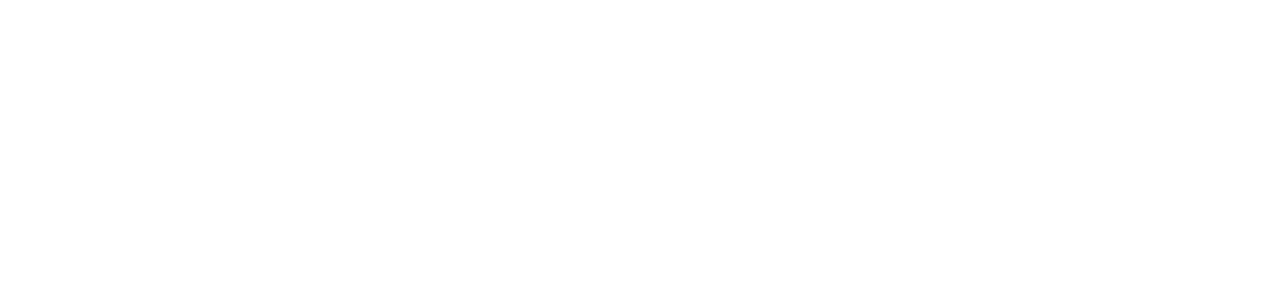
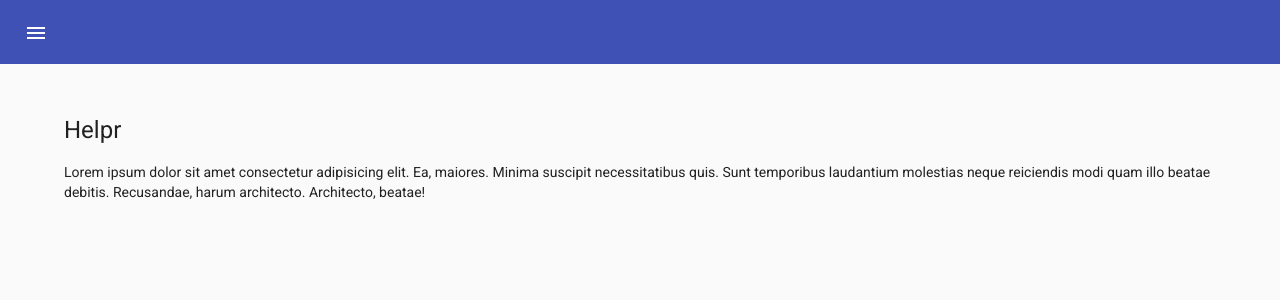
Before and after one commit to almir-soulcode/helpr-front-jfs5, an Angular app: page /home in a window 1280 px wide. Before the commit this address led to /. Shown: the top 300 px of the page. Built offline with nearby package versions, Linux system fonts and the light colour scheme.

Commit message:
Criação componente Home e Cabeçalho

```diff
--- a/src/app/app-routing.module.ts
+++ b/src/app/app-routing.module.ts
@@ -5,6 +5,10 @@
   {
     path: 'login',
     loadChildren: () => import("./views/login/login.module").then(m => m.LoginModule)
+  },
+  {
+    path: 'home',
+    loadChildren: () => import('./views/home/home.module').then(m => m.HomeModule)
   }
 ];
 
--- /dev/null
+++ b/src/app/components/nav-bar/nav-bar.component.css
@@ -0,0 +1,22 @@
+mat-drawer-container {
+    width: 100%;
+    height: 100%;
+}
+
+mat-drawer {
+    padding: 20px;
+}
+
+mat-nav-list a i {
+    margin-right: 10px;
+}
+
+.active {
+    font-weight: bold;
+}
+
+.container {
+    width: clamp(300px, 90%, 1400px);
+    margin: 50px auto 0 auto;
+    padding: 0 30px;
+}
--- /dev/null
+++ b/src/app/components/nav-bar/nav-bar.component.html
@@ -0,0 +1,28 @@
+<mat-drawer-container autosize>
+
+    <mat-drawer #drawer mode="over">
+        <mat-nav-list>
+            <a mat-list-item routerLink="/home" routerLinkActive="active">
+                <i class="material-icons">home</i>
+                Página principal
+            </a>
+            <a mat-list-item (click)="logout()" routerLinkActive="active">
+                <i class="material-icons">logout</i>
+                Logout
+            </a>
+        </mat-nav-list>
+    </mat-drawer>
+
+    <mat-drawer-content>
+        <mat-toolbar color="primary">
+            <button type="button" mat-icon-button (click)="drawer.toggle()">
+                <i class="material-icons">menu</i>
+            </button>
+        </mat-toolbar>
+
+        <div class="container">
+            <ng-content></ng-content>
+        </div>
+    </mat-drawer-content>
+
+</mat-drawer-container>
--- /dev/null
+++ b/src/app/components/nav-bar/nav-bar.component.ts
@@ -0,0 +1,18 @@
+import { Component, OnInit } from '@angular/core';
+
+@Component({
+  selector: 'app-nav-bar',
+  templateUrl: './nav-bar.component.html',
+  styleUrls: ['./nav-bar.component.css']
+})
+export class NavBarComponent implements OnInit {
+
+  constructor() { }
+
+  ngOnInit(): void {
+  }
+
+  public logout(): void {
+    // LOGOUT
+  }
+}
--- /dev/null
+++ b/src/app/views/home/home-routing.module.ts
@@ -0,0 +1,11 @@
+import { NgModule } from '@angular/core';
+import { RouterModule, Routes } from '@angular/router';
+import { HomeComponent } from './home/home.component';
+
+const routes: Routes = [{ path: '', component: HomeComponent }];
+
+@NgModule({
+  imports: [RouterModule.forChild(routes)],
+  exports: [RouterModule]
+})
+export class HomeRoutingModule { }
--- /dev/null
+++ b/src/app/views/home/home/home.component.html
@@ -0,0 +1,6 @@
+<app-nav-bar>
+    <ng-container>
+        <h1>Helpr</h1>
+        <p>Lorem ipsum dolor sit amet consectetur adipisicing elit. Ea, maiores. Minima suscipit necessitatibus quis. Sunt temporibus laudantium molestias neque reiciendis modi quam illo beatae debitis. Recusandae, harum architecto. Architecto, beatae!</p>
+    </ng-container>
+</app-nav-bar>
--- /dev/null
+++ b/src/app/views/home/home/home.component.ts
@@ -0,0 +1,15 @@
+import { Component, OnInit } from '@angular/core';
+
+@Component({
+  selector: 'app-home',
+  templateUrl: './home.component.html',
+  styleUrls: ['./home.component.css']
+})
+export class HomeComponent implements OnInit {
+
+  constructor() { }
+
+  ngOnInit(): void {
+  }
+
+}
```
Also changed, not shown: src/app/components/components.module.ts (added, +20 -0 lines), src/app/shared/material/material.module.ts (+7 -1 lines), src/app/views/home/home.module.ts (added, +21 -0 lines), src/app/views/home/home/home.component.css (added).
